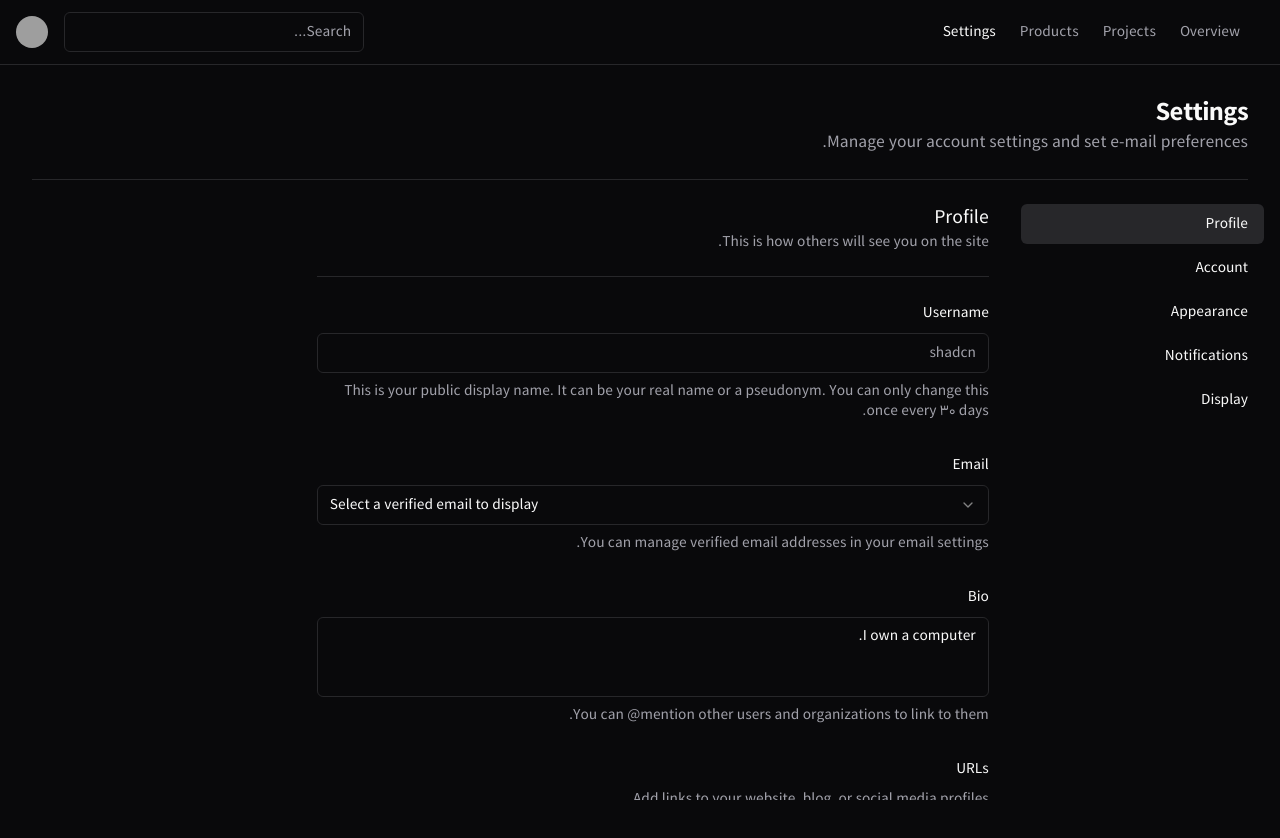
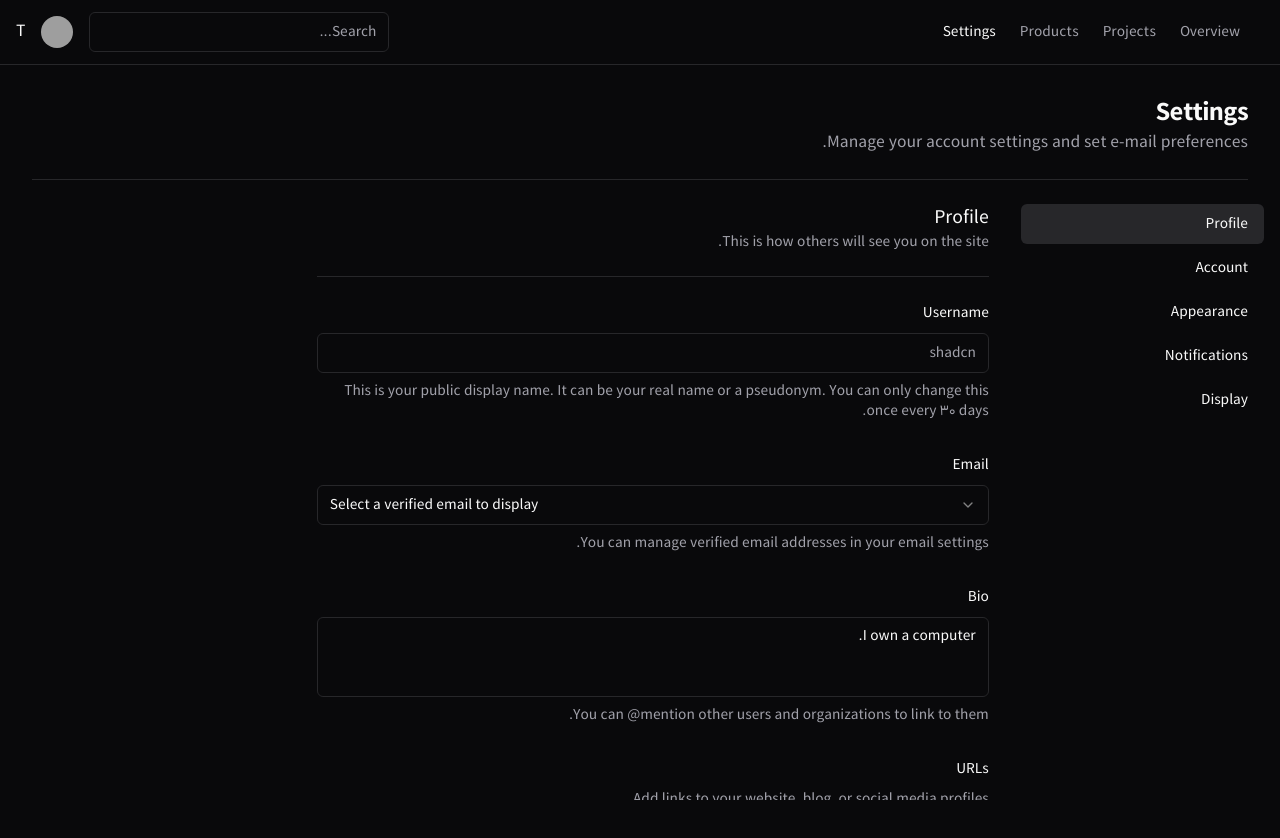
Before and after one commit to moodizone/Gift, a Next.js app: page /settings in a window 1280 px wide. Shown: the top 838 px of the page. Built offline with nearby package versions, Linux system fonts and the light colour scheme; grey boxes are pictures that could not be loaded.

Commit message:
🚧 add toggle button to switch between directions

```diff
--- a/src/app/(dashboard)/layout.tsx
+++ b/src/app/(dashboard)/layout.tsx
@@ -1,6 +1,7 @@
 import { UserNav } from "@/components/Navbar/UserNav";
 import { Search } from "@/components/Navbar/Search";
 import { MainNav } from "@/components/Navbar/MainNav";
+import Toggle from "@/components/Navbar/Toggle";
 
 export default function DashboardLayout({ children }: React.PropsWithChildren) {
   return (
@@ -11,6 +12,7 @@ export default function DashboardLayout({ children }: React.PropsWithChildren) {
           <div className="hidden ms-auto md:flex items-center gap-x-4">
             <Search />
             <UserNav />
+            <Toggle />
           </div>
         </div>
       </div>
--- /dev/null
+++ b/src/components/Navbar/Toggle.tsx
@@ -0,0 +1,22 @@
+"use client";
+import * as React from "react";
+
+function Toggle() {
+  return (
+    <button
+      onClick={() => {
+        const html = document.querySelector("html");
+
+        if (html) {
+          const dir = html.getAttribute("dir");
+
+          html.setAttribute("dir", dir === "rtl" ? "ltr" : "rtl");
+        }
+      }}
+    >
+      T
+    </button>
+  );
+}
+
+export default Toggle;
```
